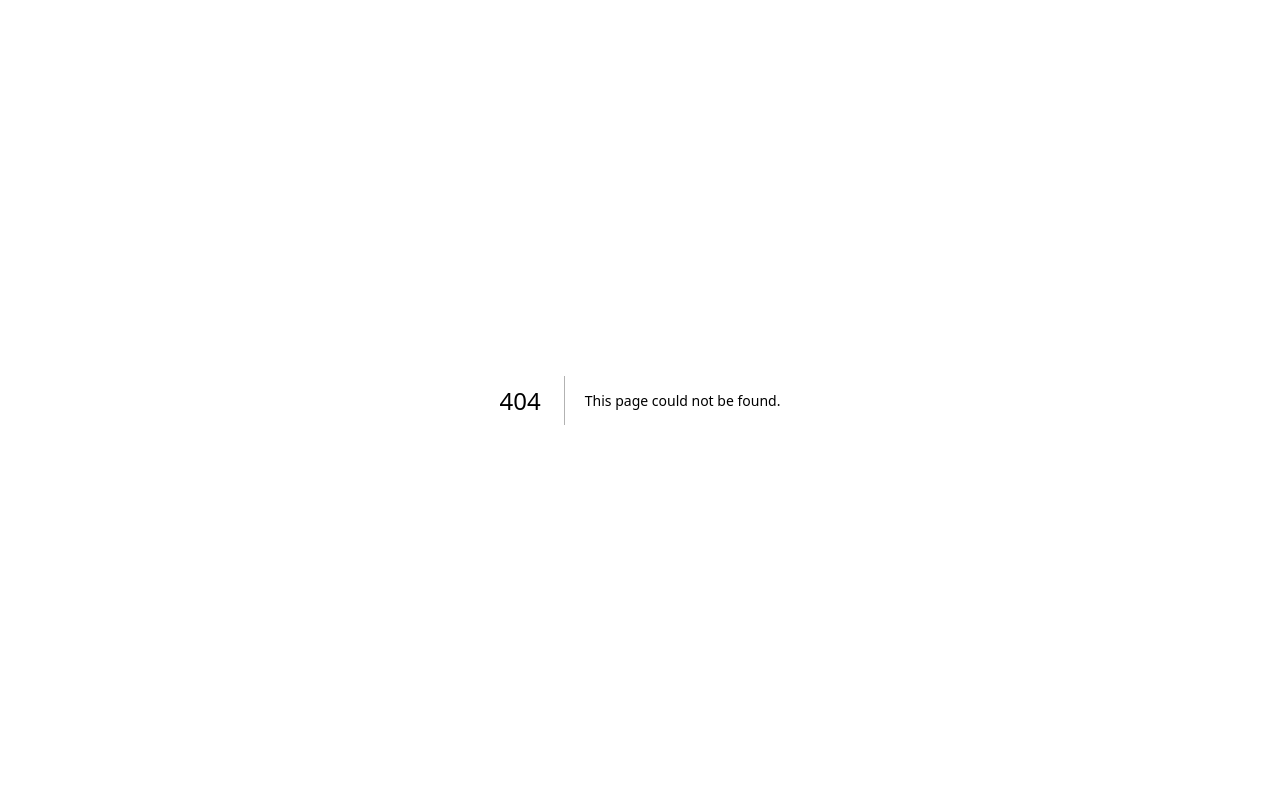
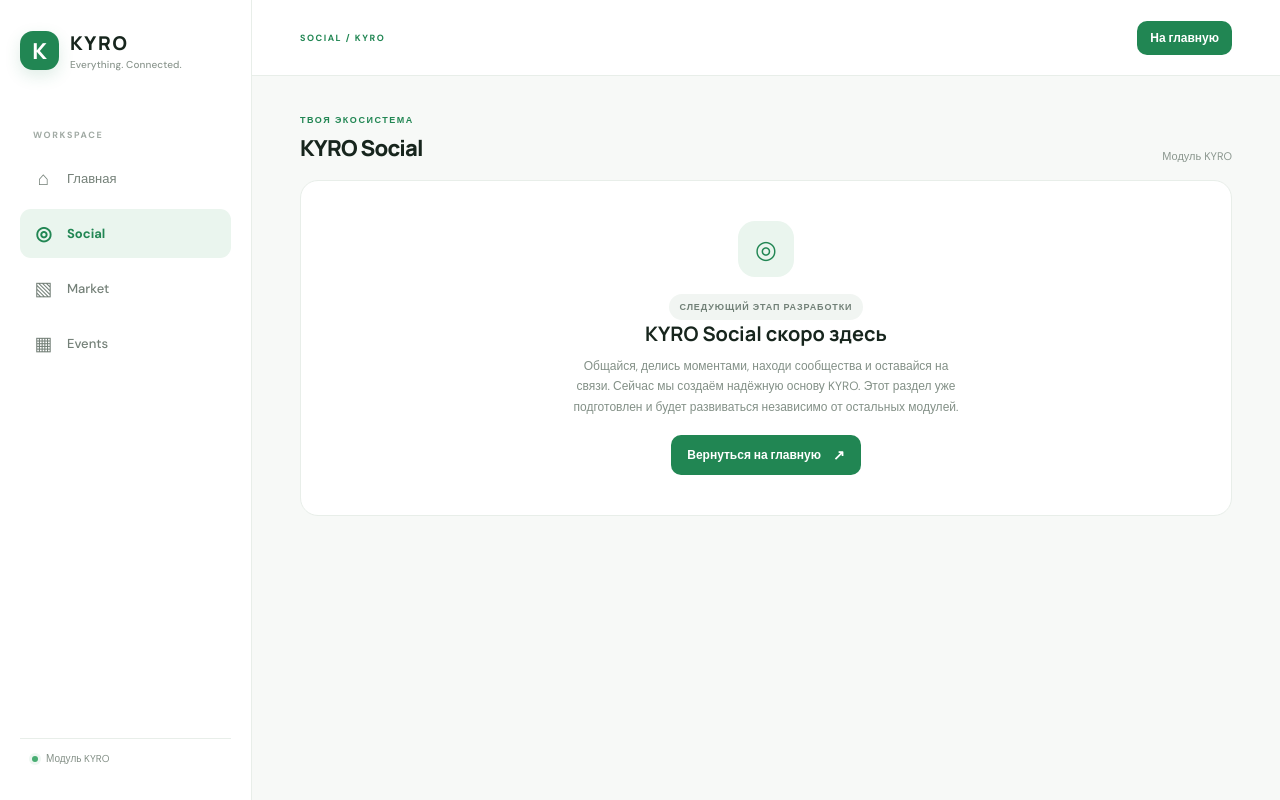
Before and after one commit to Adamovvv/GPTProject, a Next.js app: page /social in a window 1280 px wide. Before the commit this address had no page. Built offline with nearby package versions, Linux system fonts and the light colour scheme.

Commit message:
Add KYRO modules: app/social/page.tsx

```diff
--- /dev/null
+++ b/app/social/page.tsx
@@ -0,0 +1,5 @@
+import { ModulePage } from "@/components/module-page";
+
+export default function SocialPage() {
+  return <ModulePage code="SOCIAL" title="KYRO Social" icon="◎" description="Общайся, делись моментами, находи сообщества и оставайся на связи." />;
+}
```
